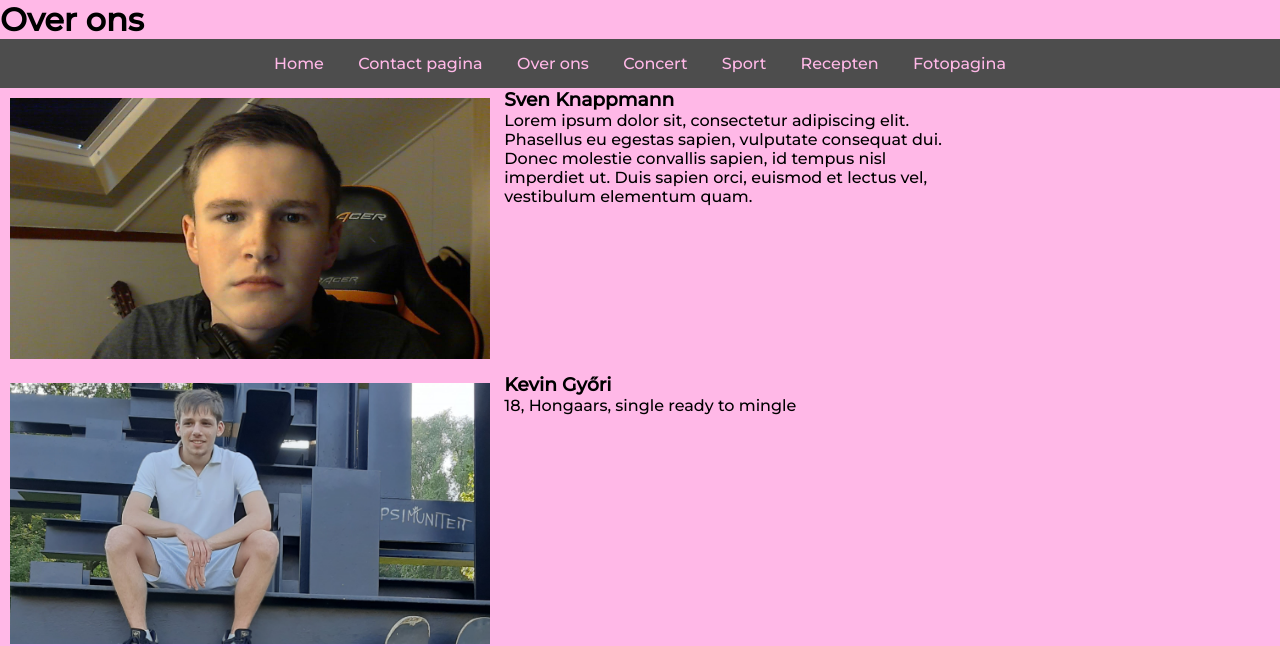
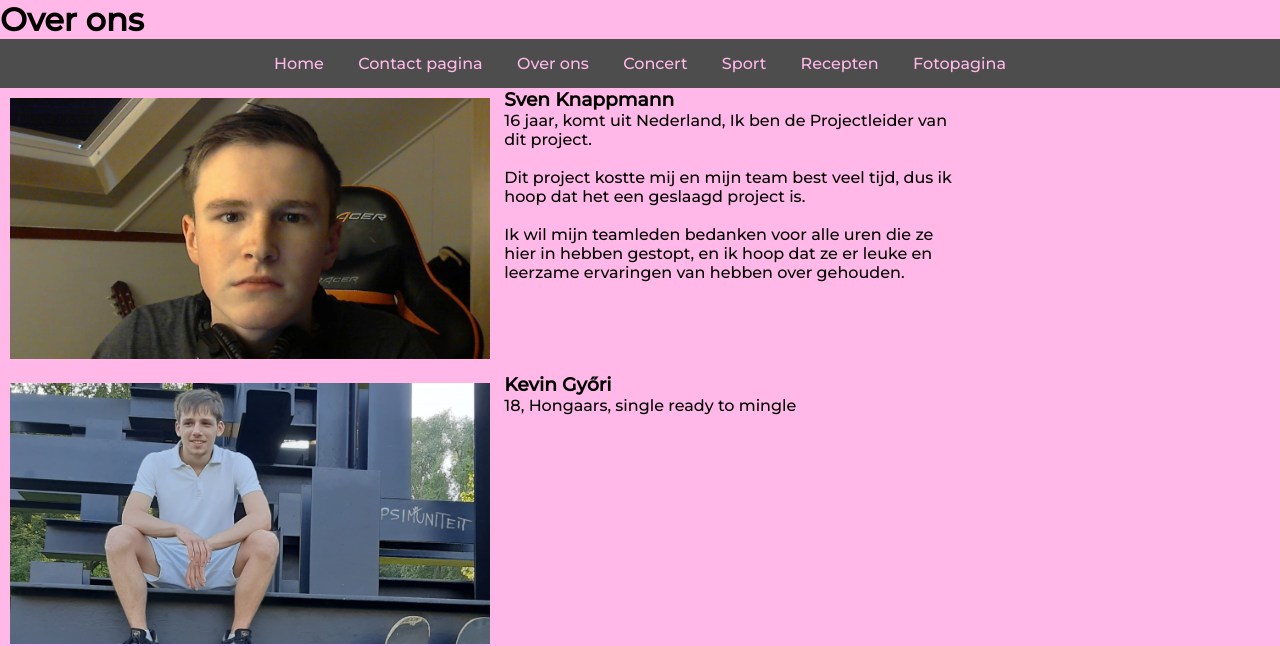
Before and after one commit to RalkeyOfficial/BierHierProject, a plain HTML site: page Over ons/OverOns.html in a window 1280 px wide. Shown: the top 646 px of the page. Drawn offline with Linux system fonts and the light colour scheme.

Commit message:
https://www.youtube.com/watch?v=xuCO7-DLCaA

```diff
--- a/Over ons/OverOns.html
+++ b/Over ons/OverOns.html
@@ -33,12 +33,9 @@
             <article id="aritcle1">
                 <h3>Sven Knappmann</h3>
                 <p>
-                    Lorem ipsum dolor sit, consectetur adipiscing elit. Phasellus eu egestas sapien, vulputate consequat
-                    dui.
-                    Donec
-                    molestie convallis sapien, id tempus nisl imperdiet ut. Duis sapien orci, euismod et lectus vel,
-                    vestibulum
-                    elementum quam.
+                    16 jaar, komt uit Nederland, Ik ben de Projectleider van dit project.<br><br>
+                    Dit project kostte mij en mijn team best veel tijd, dus ik hoop dat het een geslaagd project is.<br><br>
+                    Ik wil mijn teamleden bedanken voor alle uren die ze hier in hebben gestopt, en ik hoop dat ze er leuke en leerzame ervaringen van hebben over gehouden.
                 </p>
             </article>
         </div>
```
